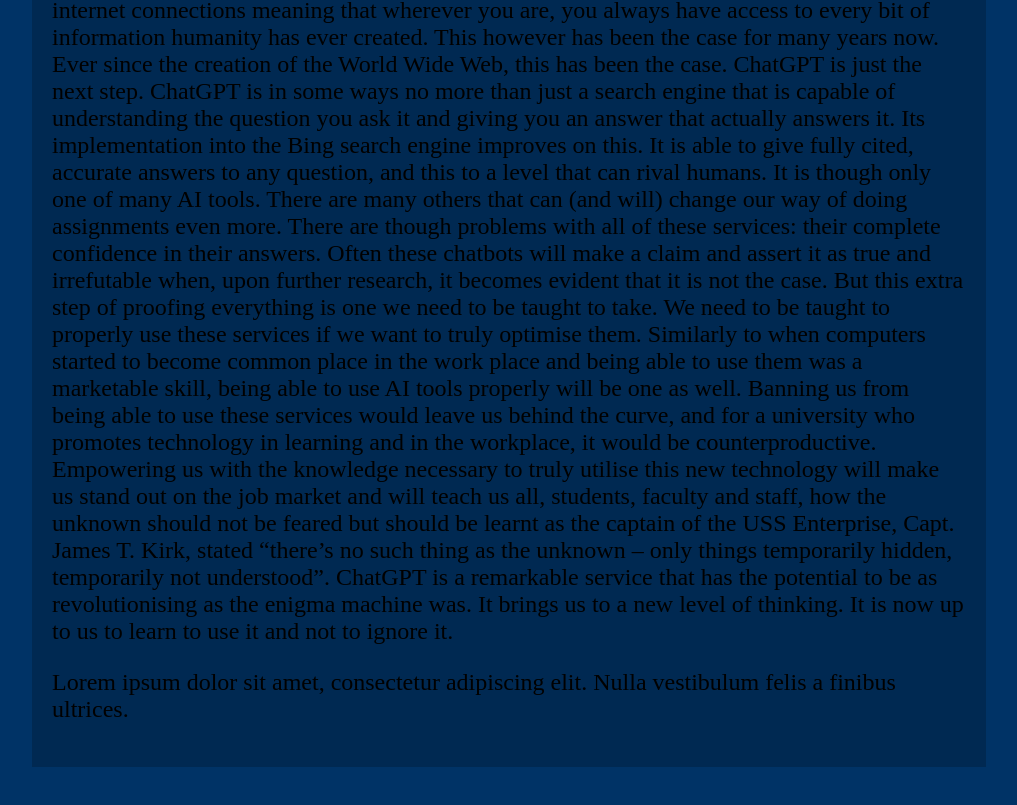
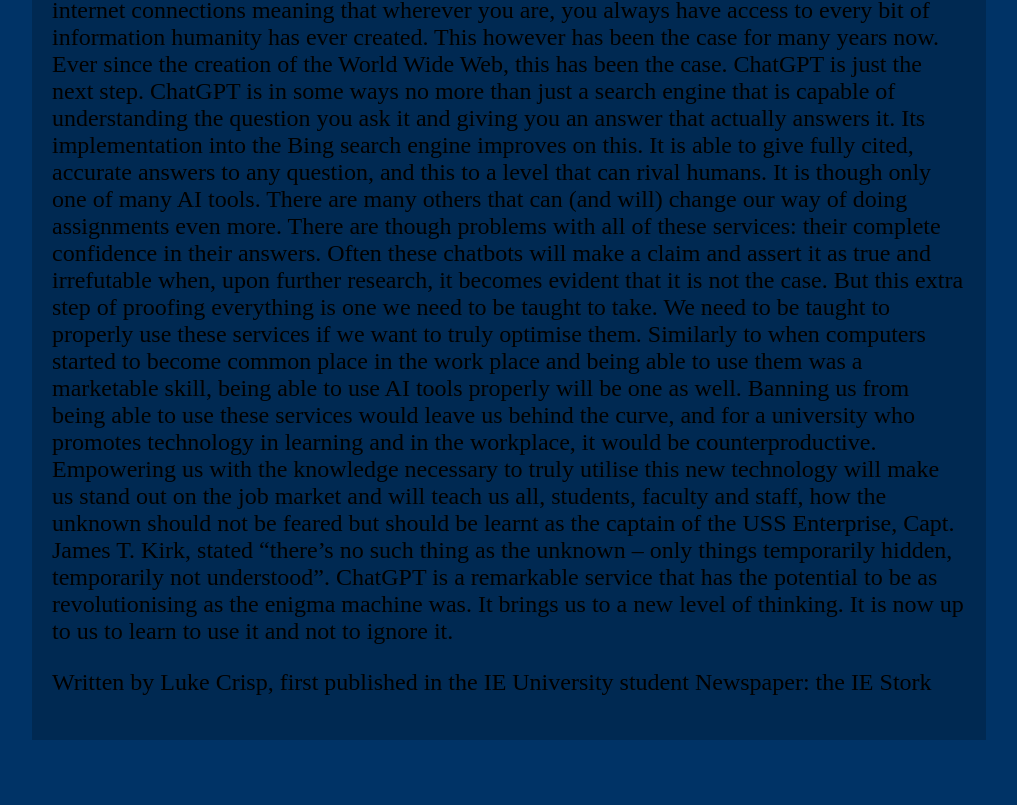
Before and after one commit to LukeCrisp/LukeCrisp.github.io, a plain HTML site: page index.html in a window 1280 px wide. Shown: the part 842-1647 px from the top of the page, without its empty margins (236-1253 px from the left). Drawn offline with Linux system fonts and the light colour scheme.

Commit message:
Update index.html

```diff
--- a/index.html
+++ b/index.html
@@ -87,7 +87,7 @@
 	<div class="content">
         <h1>Understanding the unknown: AI in our education</h1>
         <div id="text-container"></div>
-        <p>Lorem ipsum dolor sit amet, consectetur adipiscing elit. Nulla vestibulum felis a finibus ultrices.</p>
+        <p>Written by Luke Crisp, first published in the IE University student Newspaper: the IE Stork</p>
     </div>
 	<script>
     // Fetch the content from the text file
```
